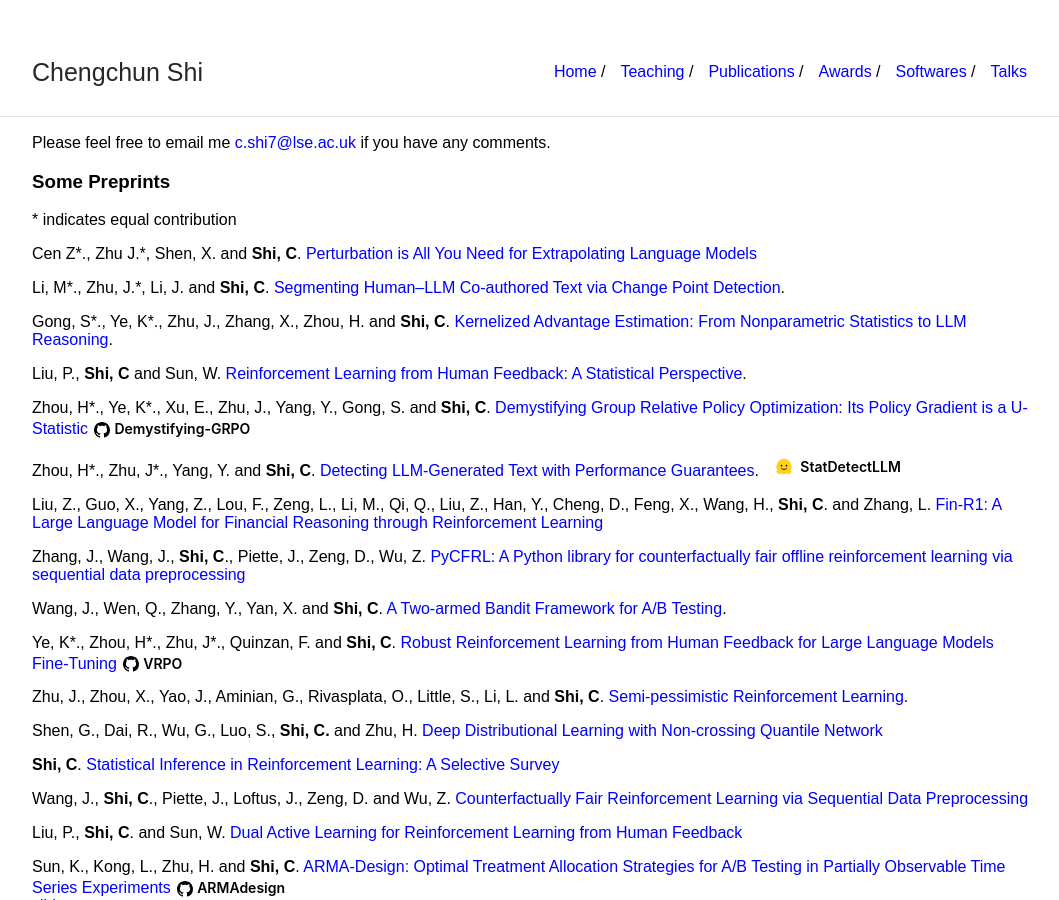
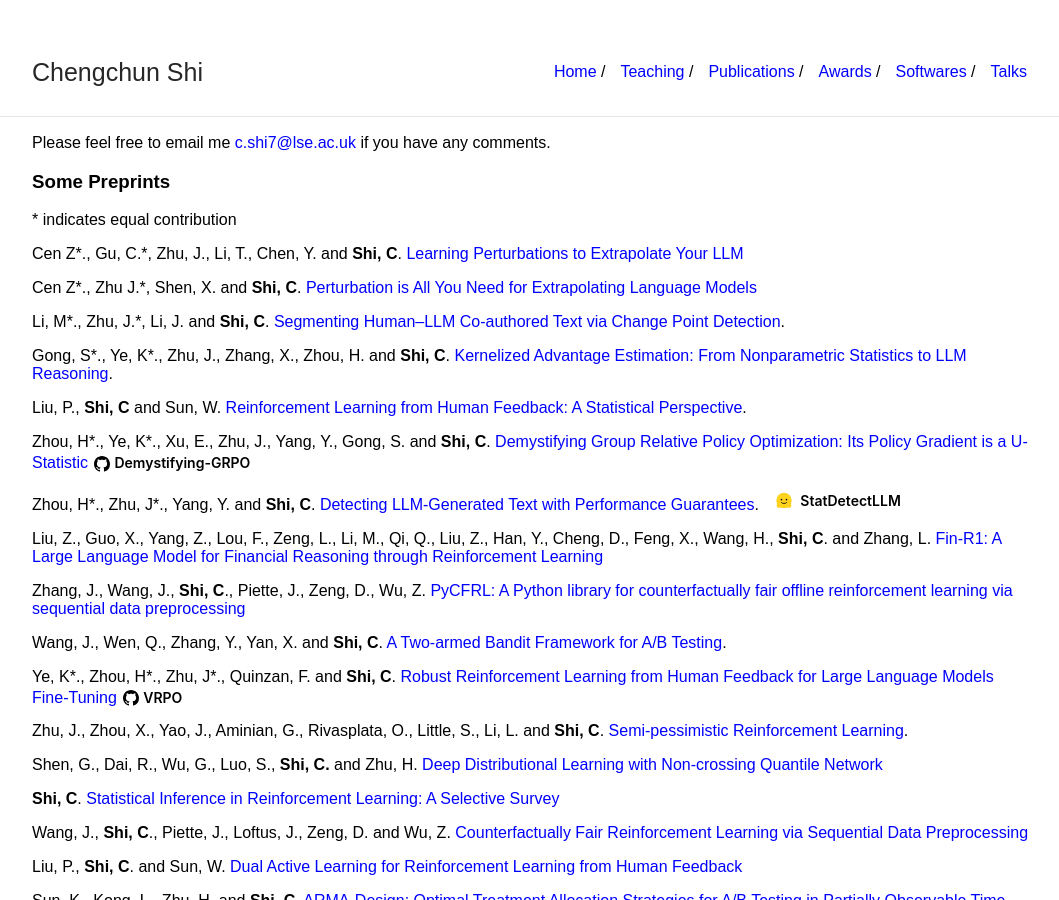
Before and after one commit to callmespring/callmespring.github.io, a Jekyll site: the page built from publication.md, in a window 1280 px wide and 900 px high. Shown: the whole window, without its empty margins (108-1167 px from the left). Built offline with Jekyll 4.4.1, drawn with Linux system fonts in a browser that asks for light colours.

Commit message:
Update publication.md

```diff
--- a/publication.md
+++ b/publication.md
@@ -11,7 +11,9 @@ Please feel free to email me <c.shi7@lse.ac.uk> if you have any comments.
 
 \* indicates equal contribution
 
-Cen Z*\., Zhu J.\*, Shen, X. and **Shi, C**. [Perturbation is All You Need for Extrapolating Language Models](http://arxiv.org/abs/2605.04344)
+Cen Z\*., Gu, C.\*, Zhu, J., Li, T., Chen, Y. and **Shi, C**. [Learning Perturbations to Extrapolate Your LLM](https://arxiv.org/pdf/2605.13284)
+
+Cen Z\*., Zhu J.\*, Shen, X. and **Shi, C**. [Perturbation is All You Need for Extrapolating Language Models](http://arxiv.org/abs/2605.04344)
 
 Li, M\*., Zhu, J.\*, Li, J. and **Shi, C**. [Segmenting Human–LLM Co-authored Text via Change Point
 Detection](https://arxiv.org/pdf/2605.03723).
```
